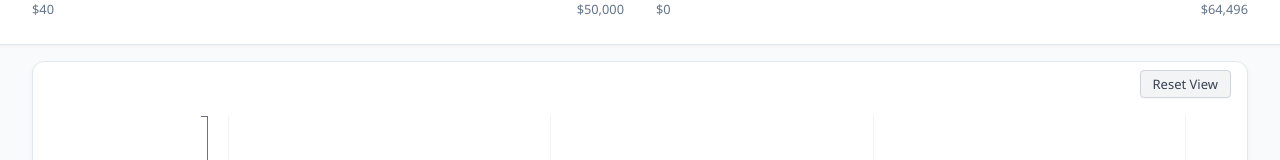
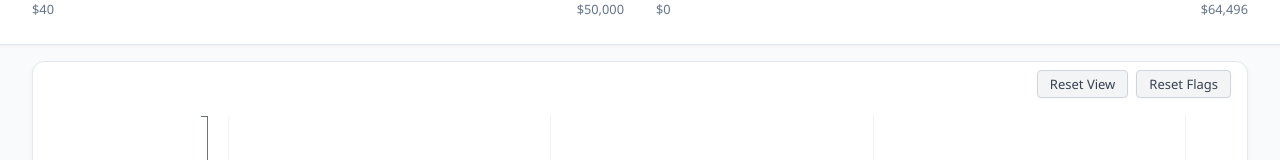
Before and after one commit to tarunbolla/txn-visualiser, a React (Vite) app: page / in a window 1280 px wide. Shown: the part 148-308 px from the top of the page. Built offline with nearby package versions, Linux system fonts and the light colour scheme.

Commit message:
feat: Add 'Reset Flags' button next to 'Reset View' above chart

```diff
--- a/src/App.tsx
+++ b/src/App.tsx
@@ -113,6 +113,11 @@ function App() {
             filters={filters}
             accounts={accounts}
             onFilterChange={handleFilterChange}
+            onResetFlags={() => {
+              setTransactions(currentTransactions =>
+                currentTransactions.map(tx => ({ ...tx, isFlagged: false }))
+              );
+            }}
             transactions={transactions}
             accountFlows={accountFlows}
           />
@@ -126,7 +131,12 @@ function App() {
           onShowTooltip={handleShowTooltip}
           onHideTooltip={handleHideTooltip}
           onToggleFlag={handleToggleFlag}
-          onVisibleTransactionsChange={setVisibleTransactions} // NEW: sync visible txns
+          onVisibleTransactionsChange={setVisibleTransactions}
+          onResetFlags={() => {
+            setTransactions(currentTransactions =>
+              currentTransactions.map(tx => ({ ...tx, isFlagged: false }))
+            );
+          }}
         />
       </div>
 
--- a/src/components/Chart.tsx
+++ b/src/components/Chart.tsx
@@ -10,6 +10,7 @@ export interface ChartProps {
   onHideTooltip: () => void;
   onToggleFlag: (id: string) => void;
   onVisibleTransactionsChange?: (visible: Transaction[]) => void; // NEW PROP
+  onResetFlags?: () => void; // Add this prop
 }
 
 const Chart: React.FC<ChartProps> = ({
@@ -19,6 +20,7 @@ const Chart: React.FC<ChartProps> = ({
   onHideTooltip,
   onToggleFlag,
   onVisibleTransactionsChange,
+  onResetFlags,
 }) => {
   const svgRef = useRef<SVGSVGElement | null>(null);
   const containerRef = useRef<HTMLDivElement | null>(null);
@@ -514,7 +516,7 @@ const Chart: React.FC<ChartProps> = ({
   return (
     <div className="chart-container" ref={containerRef} style={{ position: 'relative' }}>
       {/* Chart controls top right */}
-      <div style={{ position: 'absolute', top: 8, right: 16, zIndex: 2 }}>
+      <div style={{ position: 'absolute', top: 8, right: 16, zIndex: 2, display: 'flex', gap: 8 }}>
         <button
           style={{
             background: '#f3f4f6',
@@ -537,6 +539,23 @@ const Chart: React.FC<ChartProps> = ({
         >
           Reset View
         </button>
+        <button
+          style={{
+            background: '#f3f4f6',
+            border: '1px solid #d1d5db',
+            borderRadius: 4,
+            padding: '4px 12px',
+            fontSize: 13,
+            color: '#374151',
+            cursor: 'pointer',
+            boxShadow: '0 1px 2px rgba(0,0,0,0.03)'
+          }}
+          onClick={onResetFlags}
+          title="Clear all transaction flags"
+          disabled={!onResetFlags}
+        >
+          Reset Flags
+        </button>
       </div>
       <svg ref={svgRef} />
     </div>
--- a/src/components/Controls.tsx
+++ b/src/components/Controls.tsx
@@ -12,11 +12,12 @@ export interface ControlsProps {
   filters: Filters;
   accounts: Account[];
   onFilterChange: (newFilters: Partial<Filters>) => void;
+  onResetFlags: () => void;
   transactions?: Array<{ amount: number; parsedDate?: Date }> ;
   accountFlows?: Record<string, number>;
 }
 
-const Controls: React.FC<ControlsProps> = ({ filters, onFilterChange, transactions = [], accountFlows = {} }) => {
+const Controls: React.FC<ControlsProps> = ({ filters, onFilterChange, onResetFlags, transactions = [], accountFlows = {} }) => {
   // Compute min/max for amount slider
   const [minAmount, maxAmount] = React.useMemo(() => {
     if (!transactions.length) return [0, 10000];
@@ -55,6 +56,8 @@ const Controls: React.FC<ControlsProps> = ({ filters, onFilterChange, transactio
         label="Account Flow"
         formatValue={(val) => `$${Math.round(val).toLocaleString()}`}
       />
+
+      {/* Control buttons removed as per user request */}
     </>
   );
 };
```
